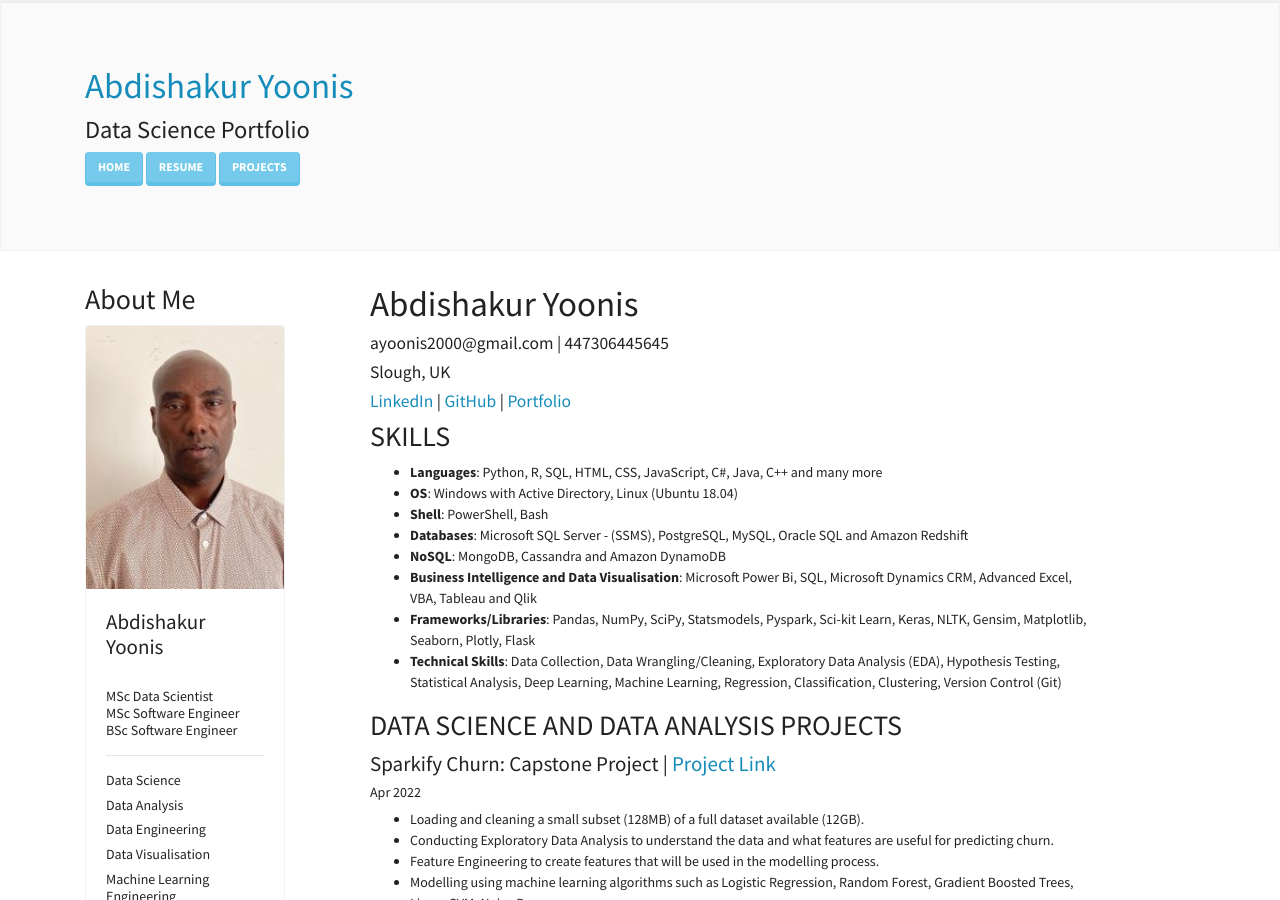
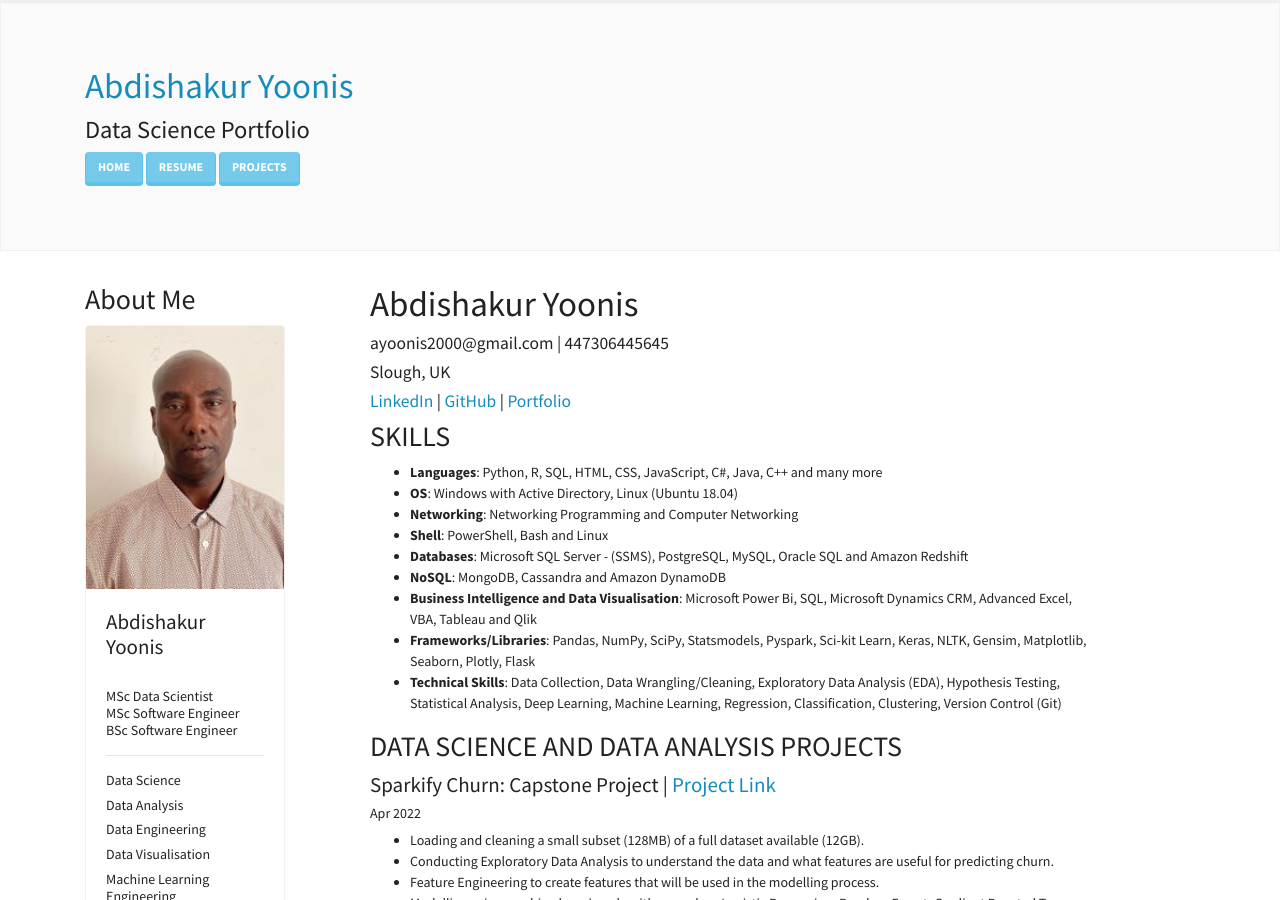
Before and after one commit to ayyoonis/ayoonis.github.io, a Jekyll site: the page built from Resume.md, in a window 1280 px wide and 900 px high. Built offline with Jekyll 4.4.1, drawn with Linux system fonts in a browser that asks for light colours; nearby versions of some CDN libraries; our own code applies the rules of GitHub Pages for plain Markdown files.

Commit message:
Update Resume.md

```diff
--- a/Resume.md
+++ b/Resume.md
@@ -9,7 +9,8 @@
 
  - **Languages**: Python, R, SQL, HTML, CSS, JavaScript, C#, Java, C++ and many more
  - **OS**: Windows with Active Directory, Linux (Ubuntu 18.04)
- - **Shell**: PowerShell, Bash
+ - **Networking**: Networking Programming and Computer Networking
+ - **Shell**: PowerShell, Bash and Linux
  - **Databases**: Microsoft SQL Server - (SSMS), PostgreSQL, MySQL, Oracle SQL and Amazon Redshift
  - **NoSQL**: MongoDB, Cassandra and Amazon DynamoDB
  - **Business Intelligence and Data Visualisation**: Microsoft Power Bi, SQL, Microsoft Dynamics CRM, Advanced Excel, VBA, Tableau and Qlik
```
